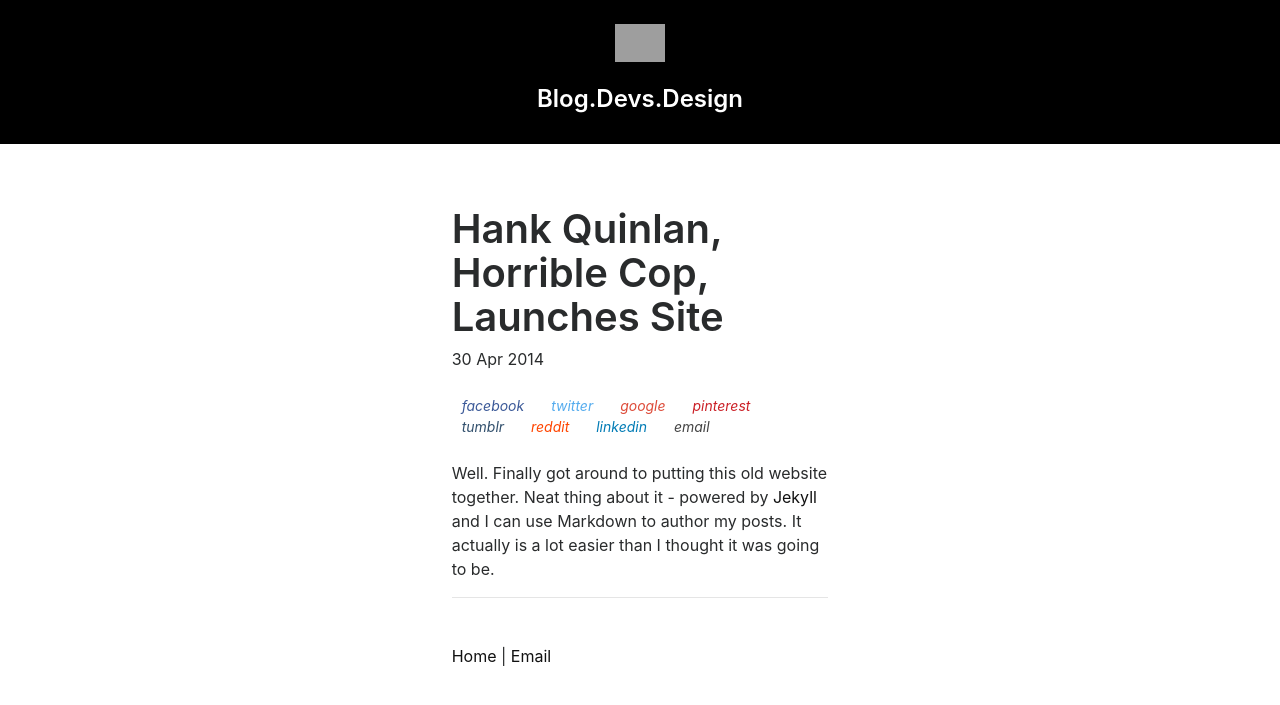
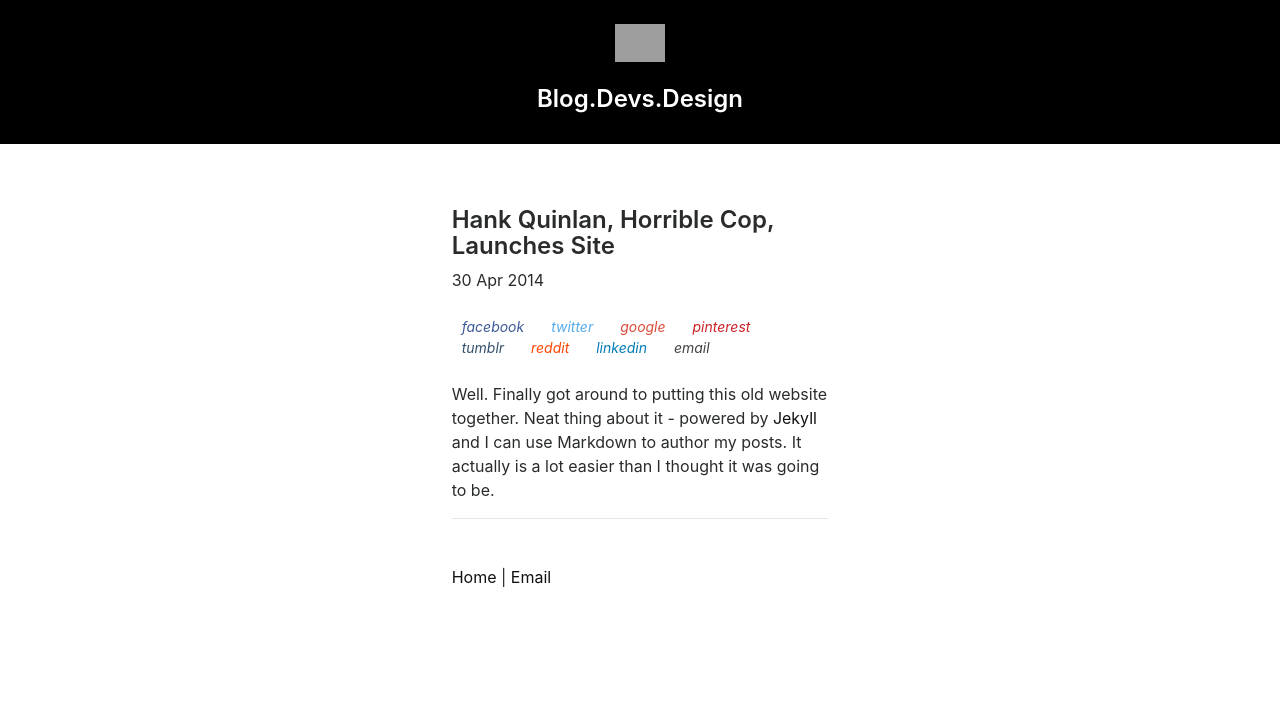
Before and after one commit to devsdesign/BlogDevsDesign, a Jekyll site: the page built from _posts/2014-04-30-hank-quinlan-site-launched.md, in a window 1280 px wide. Shown: the top 705 px of the page. Built offline with Jekyll 4.4.1, drawn with Linux system fonts in a browser that asks for light colours; comment, search, counter and statistics services are not loaded; grey boxes are pictures that could not be loaded.

Commit message:
Update post.html

```diff
--- a/_layouts/post.html
+++ b/_layouts/post.html
@@ -10,7 +10,7 @@ sitemap:
 
 <div class="notes">
 		<div class="note single">
-			<h1 class="title">{{ page.title }}</h1>
+			<h1 class="title" style="font-size:1.5rem">{{ page.title }}</h1>
 
 			<div class="date"><info datetime="{{ page.date }}">
 				{{ page.date | date_to_string }} {% if page.author %} by {{ page.author }} {% endif %}
```
